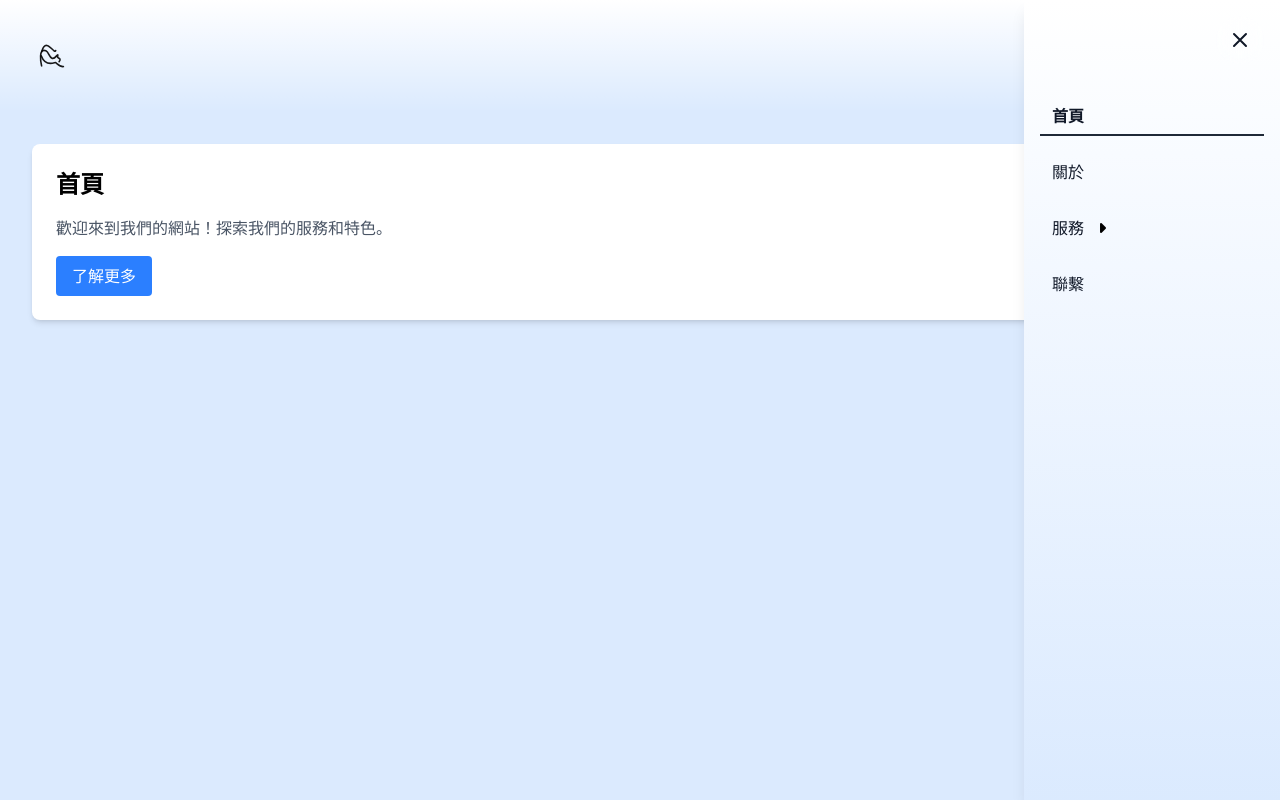
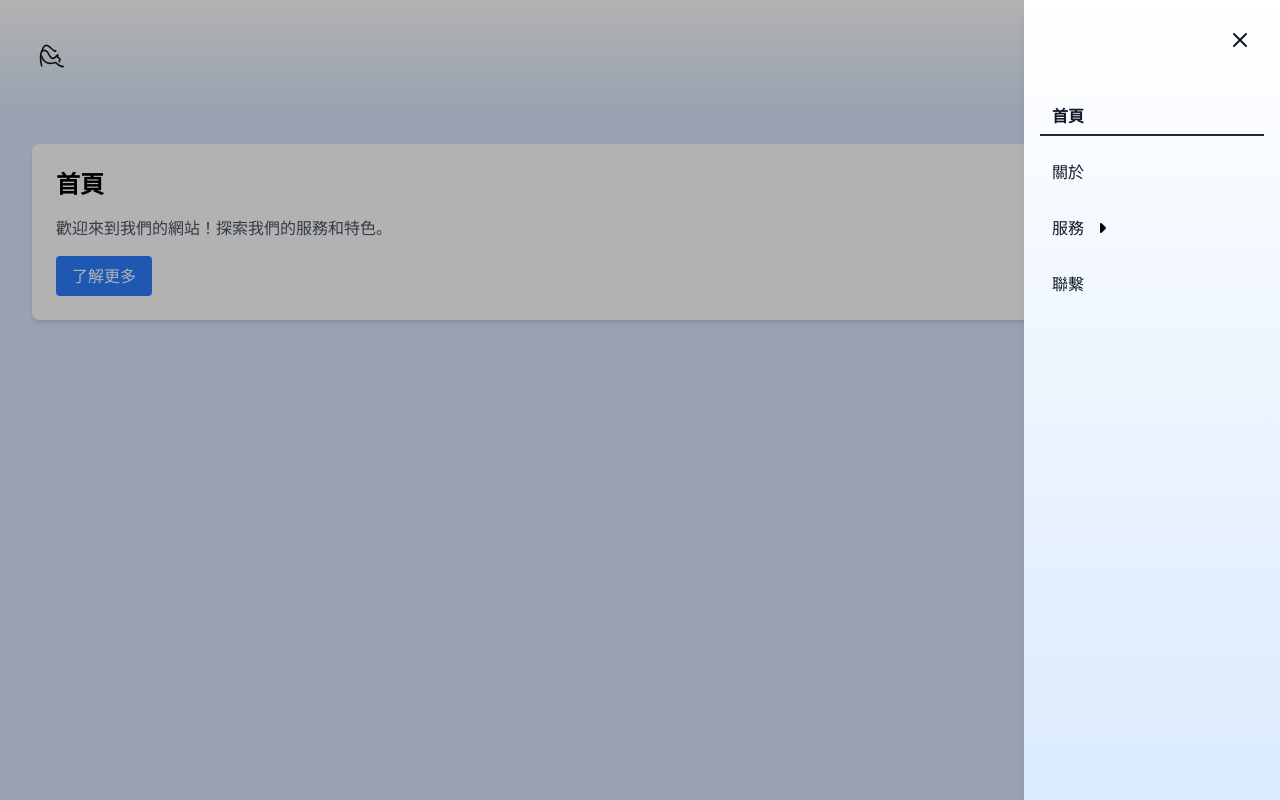
Before and after one commit to lun723/One-Idea, a React (Vite) app: page / in a window 1280 px wide. Both pictures are taken after a click on the button "Open menu". Built offline with nearby package versions, Linux system fonts and the light colour scheme.

Commit message:
增加sidebar遮罩樣式

```diff
--- a/src/components/Sidebar/Sidebar.styles.ts
+++ b/src/components/Sidebar/Sidebar.styles.ts
@@ -1,4 +1,3 @@
-// Sidebar.styles.ts
 export const STYLES = {
     sidebar: {
         buttonContainer: 'flex items-center',
@@ -16,5 +15,6 @@ export const STYLES = {
         subItemContainer: 'ml-6 flex flex-col space-y-2',
         subItemLink: 'text-sm text-gray-700 hover:text-blue-600 pl-4',
         ctaButton: 'block bg-blue-600 text-white px-4 py-2 rounded-md text-center hover:bg-blue-700',
+        overlay: 'fixed inset-0 bg-black opacity-30 transition-opacity duration-300 ease-in-out',
     },
 };
--- a/src/components/Sidebar/Sidebar.tsx
+++ b/src/components/Sidebar/Sidebar.tsx
@@ -49,7 +49,7 @@ const Sidebar: React.FC<SidebarProps> = ({ navItems, isOpen, onClose }) => {
         );
 
         if (Array.isArray(item.subItems) && item.subItems.length > 0 && isExpanded) {
-            console.log(`Rendering subItems for ${item.label}:`, item.subItems); // 調試
+            console.log(`Rendering subItems for ${item.label}:`, item.subItems);
             return (
                 <div key={item.path}>
                     {linkContent}
@@ -82,6 +82,15 @@ const Sidebar: React.FC<SidebarProps> = ({ navItems, isOpen, onClose }) => {
     }, [isOpen, onClose]);
 
     return (
+        <>
+            {/* 遮罩元素 */}
+            {isOpen && (
+                <div
+                    className={STYLES.sidebar.overlay}
+                    onClick={onClose}
+                    data-testid="sidebar-overlay"
+                />
+            )}
             <div
                 className={`${STYLES.sidebar.container} ${isOpen ? STYLES.sidebar.open : STYLES.sidebar.closed}`}
                 id="sidebar-menu"
@@ -99,6 +108,7 @@ const Sidebar: React.FC<SidebarProps> = ({ navItems, isOpen, onClose }) => {
                     {navItems.map(item => renderNavLink(item))}
                 </div>
             </div>
+        </>
     );
 };
 
```
Lines whose indentation alone changed are shown as unchanged.
